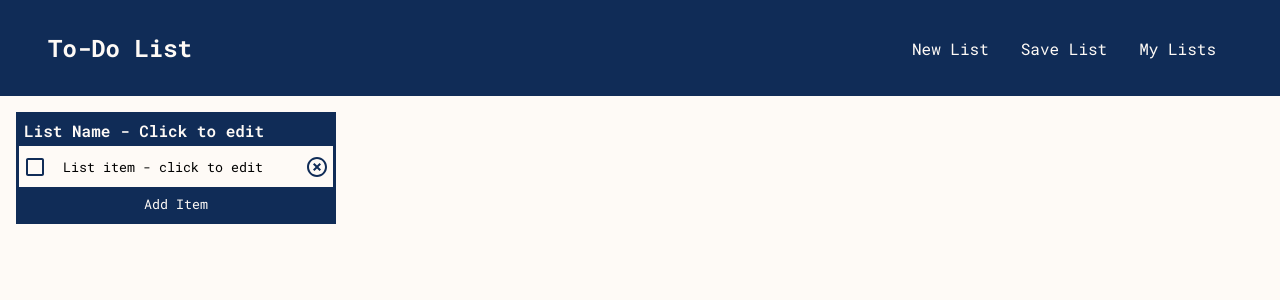
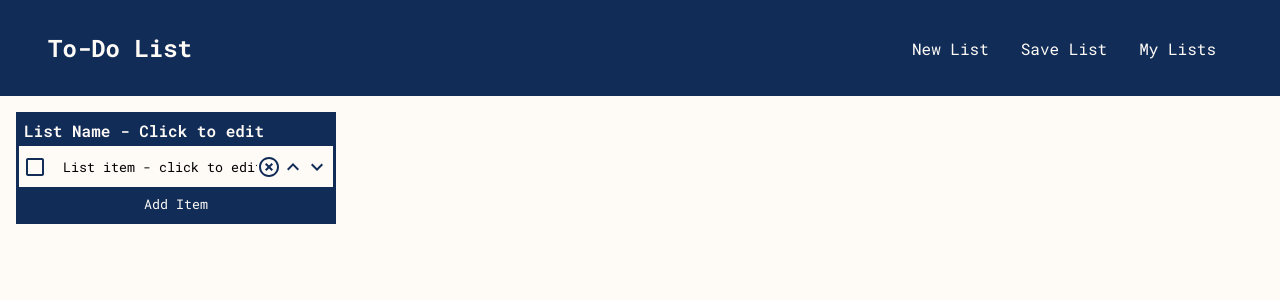
Before and after one commit to alin1k/React-ToDoList, a React (Create React App) app: page / in a window 1280 px wide. Shown: the top 300 px of the page. Built offline with nearby package versions, Linux system fonts and the light colour scheme; the HTML template or start-up script is replaced by a standard one.

Commit message:
Added functionality to move items up or down in the list

```diff
--- a/src/components/List/List.css
+++ b/src/components/List/List.css
@@ -52,11 +52,11 @@
   outline: none;
 }
 
-.deleteButton{
+.actionButton{
   color: #102C57;
 }
 
-.deleteButton:hover{
+.actionButton:hover{
   cursor: pointer;
   color: #DAC0A3;
 }
--- a/src/components/List/List.js
+++ b/src/components/List/List.js
@@ -19,6 +19,22 @@ function List() {
     setItems((prevItems) => prevItems.map( (item, i) => (i === index? {...item, checked: newValue} : item)))
   }
 
+  const moveItemUpInTheList = async (index)=>{
+    if(index > 0){
+      const movingItem = items[index];
+      setItems((prevItems) => prevItems.filter((val, i) => i !== index));
+      setItems((prevItems)=> prevItems.toSpliced(index-1, 0 , movingItem));
+    }
+  }
+
+  const moveItemDownInTheList = (index)=>{
+    if(index < items.length){
+      const movingItem = items[index];
+      setItems((prevItems) => prevItems.filter((val, i) => i !== index));
+      setItems((prevItems)=> prevItems.toSpliced(index+1, 0 , movingItem));
+    }
+  }
+
   return (
     <div className="list">
       <input className="listName" value={listName} onChange={e => setListName(e.target.value)}/>
@@ -33,6 +49,8 @@ function List() {
               deleteItemFromList={deleteItemFromList}
               updateItemValue={updateItemValue}
               updateItemCheckedValue={updateItemCheckedValue}
+              moveItemDownInTheList={moveItemDownInTheList}
+              moveItemUpInTheList={moveItemUpInTheList}
             />
           )
         }
--- a/src/components/List/ListItem.js
+++ b/src/components/List/ListItem.js
@@ -2,8 +2,10 @@ import { useEffect, useState } from "react";
 import Checkbox from "./Checkbox/Checkbox";
 import "./List.css"
 import HighlightOffIcon from '@mui/icons-material/HighlightOff';
+import KeyboardArrowUpIcon from '@mui/icons-material/KeyboardArrowUp';
+import KeyboardArrowDownIcon from '@mui/icons-material/KeyboardArrowDown';
 
-function ListItem({index, item, deleteItemFromList, updateItemValue, updateItemCheckedValue}) {
+function ListItem({index, item, deleteItemFromList, updateItemValue, updateItemCheckedValue, moveItemDownInTheList, moveItemUpInTheList}) {
   const { text , checked:checkedItem } = item;
 
   const [inputValue, setInputValue] = useState(text);
@@ -32,11 +34,15 @@ function ListItem({index, item, deleteItemFromList, updateItemValue, updateItemC
       />
 
       <HighlightOffIcon
-        className="deleteButton"
+        className="actionButton"
         onClick={()=>{
           deleteItemFromList(index)
         }}
       />
+
+      <KeyboardArrowUpIcon className="actionButton" onClick={()=>{moveItemUpInTheList(index)}}/>
+      <KeyboardArrowDownIcon className="actionButton" onClick={()=>{moveItemDownInTheList(index)}}/>
+
 
     </div>
   )
```
